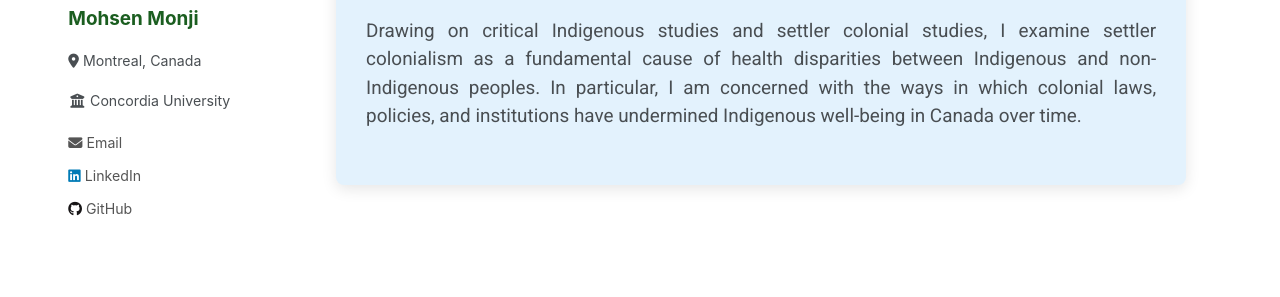
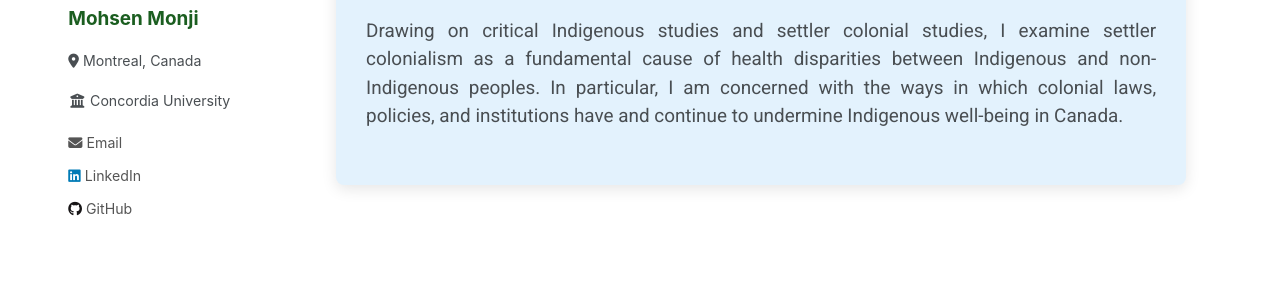
Before and after one commit to Mohsnmonji/mohsnmonji.github.io, a Jekyll site: the page built from about-me.md, in a window 1280 px wide and 900 px high, scrolled down 1047 px. Shown: the part 247-544 px from the top of the window. Built offline with Jekyll 4.4.1, drawn with Linux system fonts in a browser that asks for light colours.

Commit message:
Update about-me.md

```diff
--- a/about-me.md
+++ b/about-me.md
@@ -85,7 +85,7 @@ author_profile: true
 
   <h4>2. Settler Colonialism and Indigenous Health</h4>
   <p>
-    Drawing on critical Indigenous studies and settler colonial studies, I examine settler colonialism as a fundamental cause of health disparities between Indigenous and non-Indigenous peoples. In particular, I am concerned with the ways in which colonial laws, policies, and institutions have undermined Indigenous well-being in Canada over time.
+    Drawing on critical Indigenous studies and settler colonial studies, I examine settler colonialism as a fundamental cause of health disparities between Indigenous and non-Indigenous peoples. In particular, I am concerned with the ways in which colonial laws, policies, and institutions have and continue to undermine Indigenous well-being in Canada.
   </p>
 
 
```
